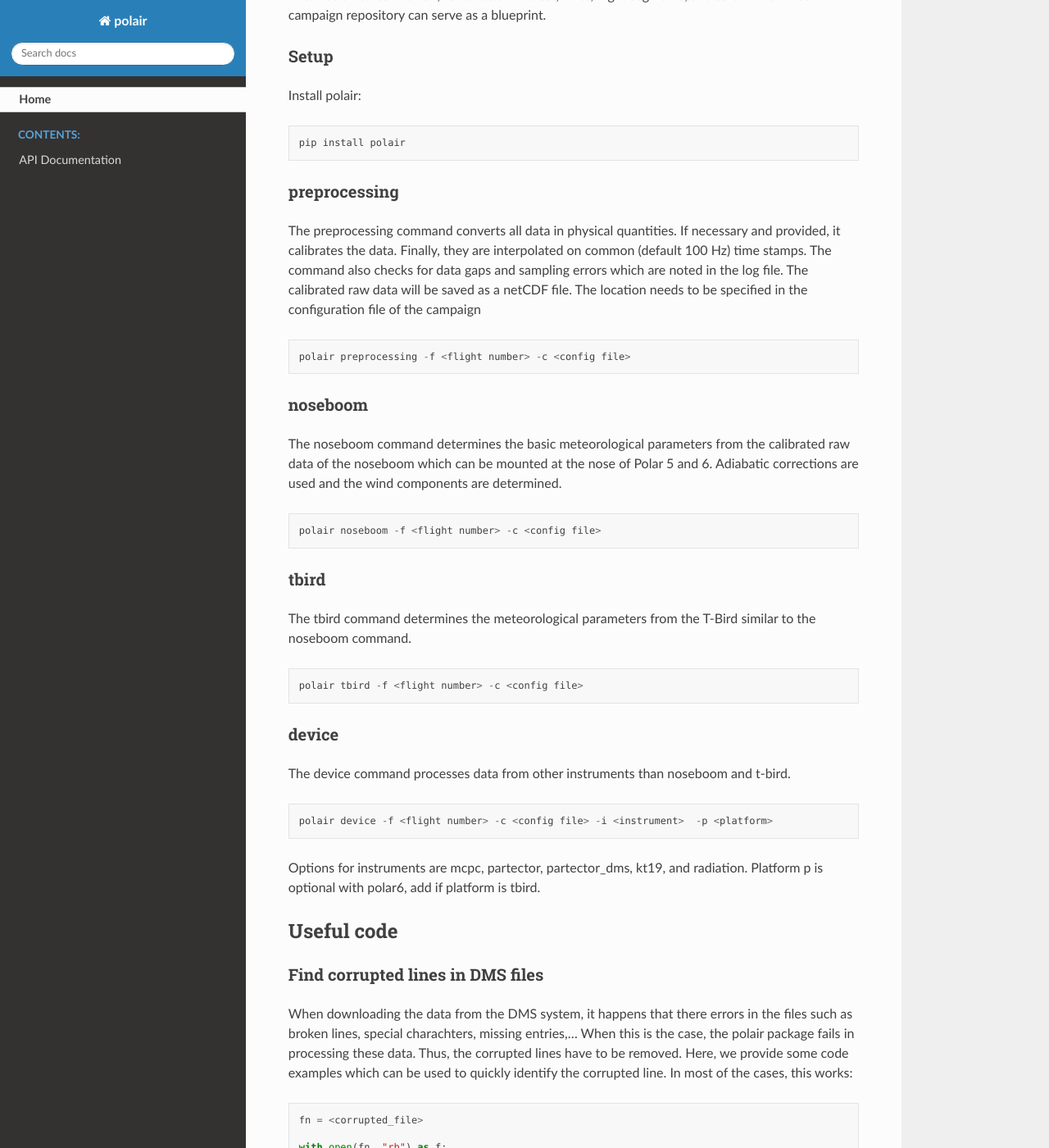
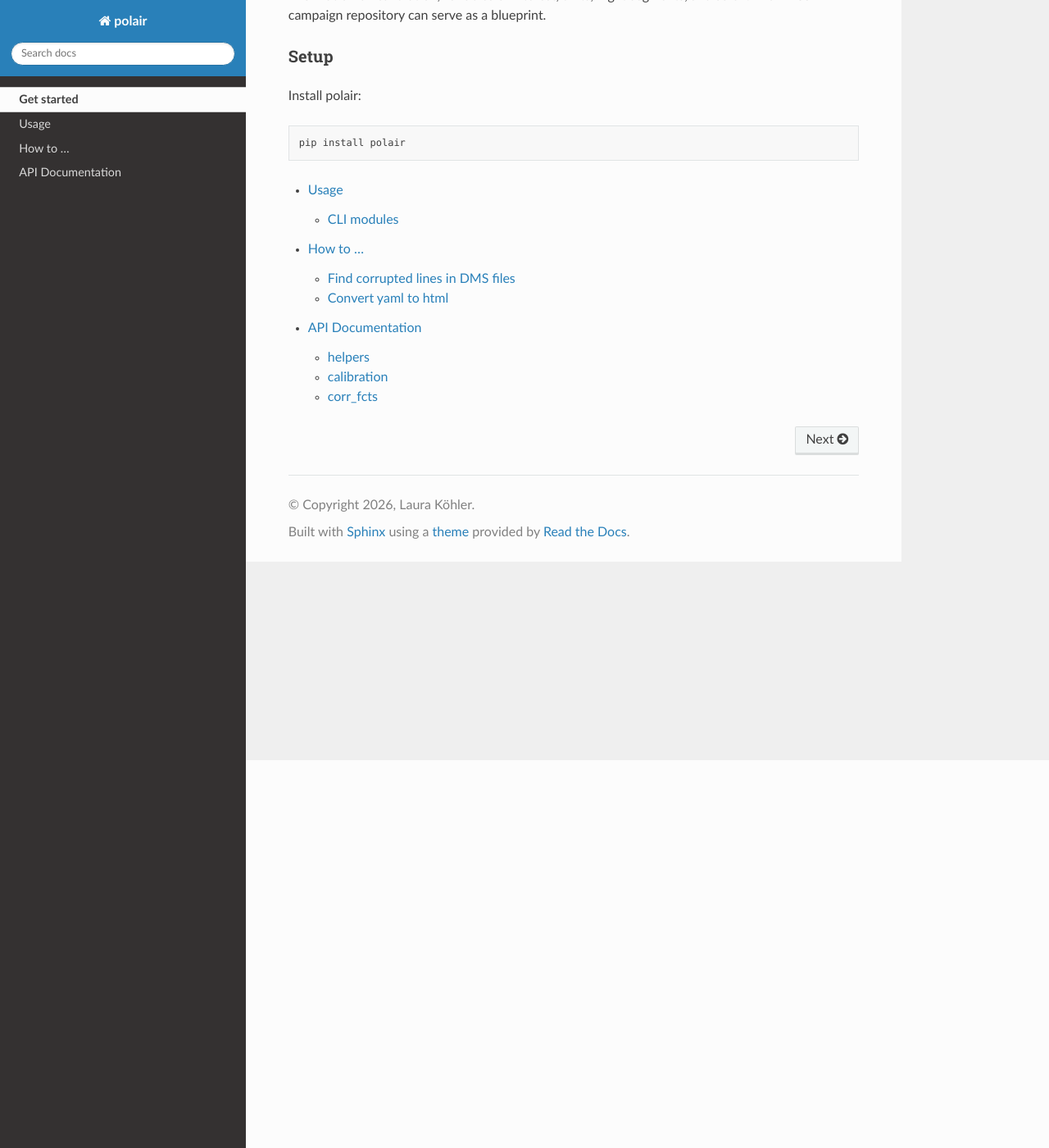
Before and after one commit to LauraKoehler/polair, a Sphinx documentation site: the page built from docs/source/index.rst, in a window 1280 px wide and 1400 px high, scrolled down 473 px. Shown: the whole window at 82% size. Built offline with Sphinx 7.4.7 and the Read the Docs theme 3.1.0, drawn with Linux system fonts in a browser that asks for light colours; some of the changed text lies outside the part shown.

Commit message:
Move README docs to dedicated doc files
- Move the usage documentation directly into the modules docstring
- Add a usage.rst to display this documentation
- Add a howto.md and move the useful code section there
- Update toc and api_documentation.rst to reflect these changes
- Add all functions to the API doc

````diff
--- a/README.md
+++ b/README.md
@@ -9,67 +9,3 @@ Install polair:
 ```
 pip install polair
 ```
-
-## preprocessing
-
-The preprocessing command converts all data in physical quantities. If necessary and provided, it calibrates the data. Finally, they are interpolated on common (default 100 Hz) time stamps. The command also checks for data gaps and sampling errors which are noted in the log file. The calibrated raw data will be saved as a netCDF file. The location needs to be specified in the configuration file of the campaign
-```
-polair preprocessing -f <flight number> -c <config file>
-```
-
-## noseboom
-
-The noseboom command determines the basic meteorological parameters from the calibrated raw data of the noseboom which can be mounted at the nose of Polar 5 and 6. Adiabatic corrections are used and the wind components are determined.
-```
-polair noseboom -f <flight number> -c <config file>
-```
-
-## tbird
-
-The tbird command determines the meteorological parameters from the T-Bird similar to the noseboom command.
-```
-polair tbird -f <flight number> -c <config file>
-```
-
-## device
-
-The device command processes data from other instruments than noseboom and t-bird.
-```
-polair device -f <flight number> -c <config file> -i <instrument>  -p <platform>
-```
-Options for instruments are mcpc, partector, partector_dms, kt19, and radiation. Platform p is optional with polar6, add if platform is tbird.
-
-# Useful code
-
-## Find corrupted lines in DMS files
-
-When downloading the data from the DMS system, it happens that there errors in the files such as broken lines, special charachters, missing entries,... When this is the case, the polair package fails in processing these data. Thus, the corrupted lines have to be removed. Here, we provide some code examples which can be used to quickly identify the corrupted line. In most of the cases, this works:
-
-```python
-fn = <corrupted_file>
-
-with open(fn, "rb") as f:
-    for i, line in enumerate(f, start=1):
-        try:
-            line.decode("utf-8")
-        except UnicodeDecodeError as e:
-            print(f"Unicode error in line {i}: {e}")
-            print(line[:200])  # show beginning of bad line
-            break
-```
-This gives the corrupted line number. However, empty lines are not counted. So, if every second line is empty, you need to double the result. If this is not working, try
-
-```python
-fn = <corrupted_file>
-
-df = pd.read_csv(fn, header  = 4, sep = r'\s+', names = ["date", "time", f"var"])
-bad_idx = [i for i, x in enumerate(df["time"]) if len(str(x)) != 15]
-```
-bad_idx gives lines with broken timestamps. Duplicated timestamps could also cause problems:
-
-```python
-dup_times = df.loc[df["time"].duplicated(), "time"]
-```
-After removing the corrupted lines manually, the polair commands should work.
-
-## Convert yaml to html
--- a/docs/source/index.rst
+++ b/docs/source/index.rst
@@ -12,10 +12,11 @@ polair documentation
 .. toctree::
    :hidden:
 
-   Home <self>
+   Get started <self>
 
 .. toctree::
    :maxdepth: 2
-   :caption: Contents:
 
+   usage
+   howto
    api_documentation
````
Also changed, not shown: docs/source/api_documentation.rst (+13 -29 lines), docs/source/howto.md (added, +34 -0 lines), docs/source/usage.rst (added, +31 -0 lines), 4 other files.
